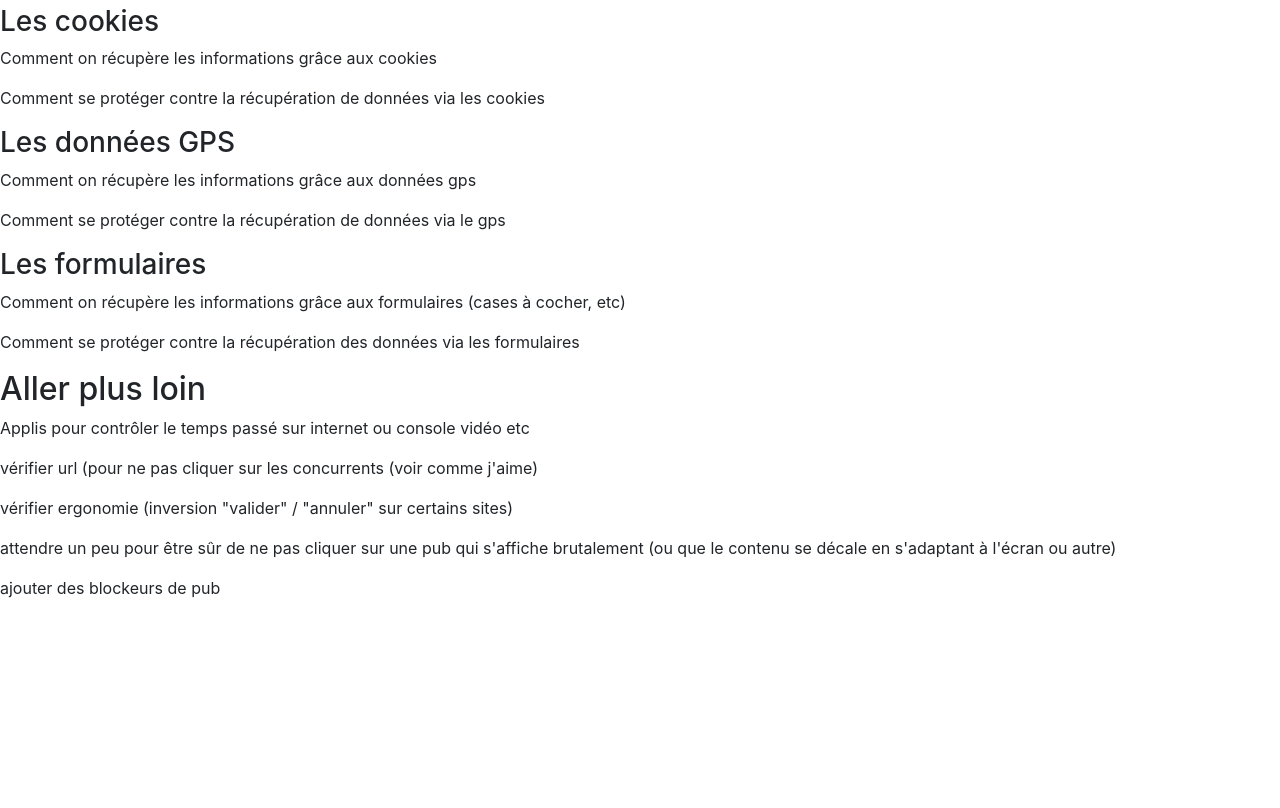
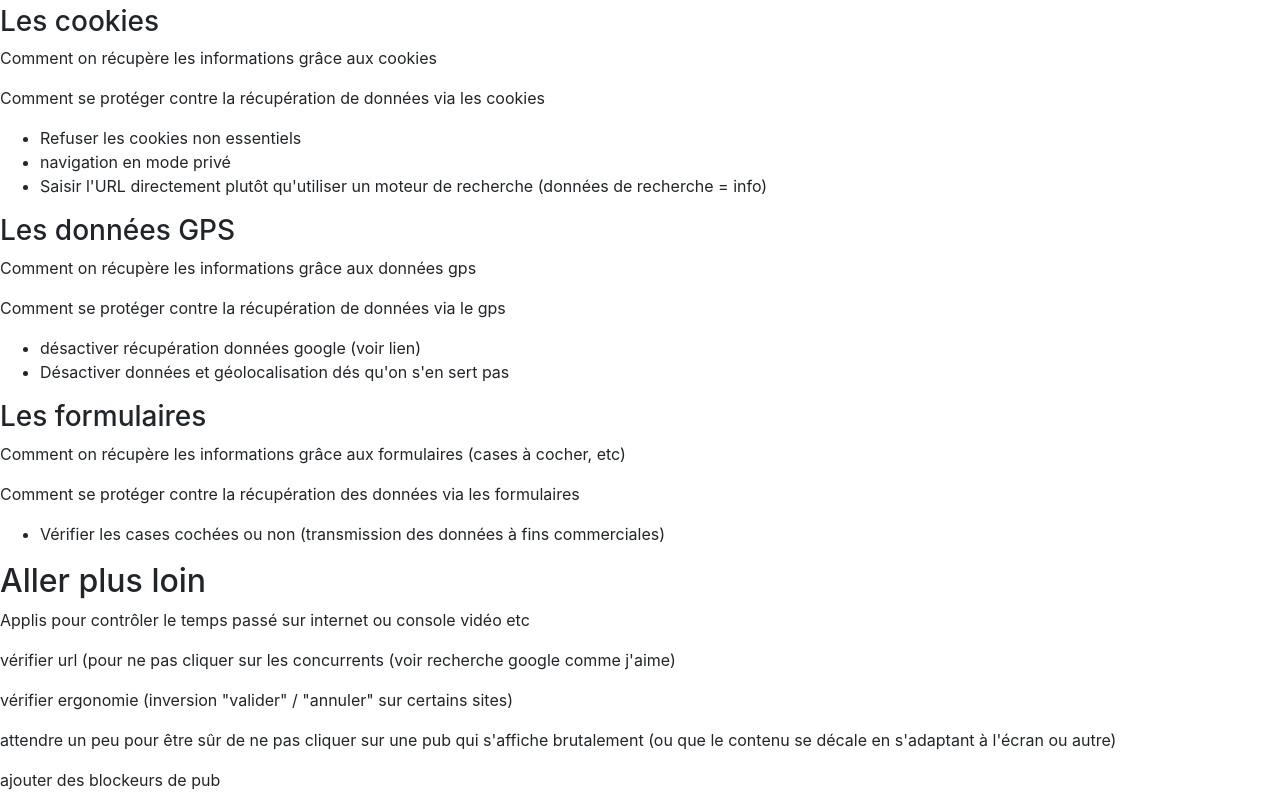
Before and after one commit to Lauraquat/OOS, a plain HTML site: page index.html in a window 1280 px wide. Shown: the part 824-1632 px from the top of the page. Before the commit the page ends 1440 px from the top, so only its background shows below. Drawn offline with Linux system fonts and the light colour scheme.

Commit message:
ajout pistes

```diff
--- a/index.html
+++ b/index.html
@@ -71,7 +71,13 @@
                     <p>Comment on récupère les informations grâce aux cookies</p>
                 </div>
                 <div class="protection">
-                    <p>Comment se protéger contre la récupération de données via les cookies</p>
+                    <p>Comment se protéger contre la récupération de données via les cookies
+                        <ul>
+                            <li>Refuser les cookies non essentiels</li>
+                            <li>navigation en mode privé</li>
+                            <li>Saisir l'URL directement plutôt qu'utiliser un moteur de recherche (données de recherche = info)</li>
+                        </ul>
+                    </p>
                 </div>
             </article>
             <article id="gps">
@@ -80,7 +86,12 @@
                     <p>Comment on récupère les informations grâce aux données gps</p>
                 </div>
                 <div class="protection">
-                    <p>Comment se protéger contre la récupération de données via le gps</p>
+                    <p>Comment se protéger contre la récupération de données via le gps
+                        <ul>
+                            <li>désactiver récupération données google (voir lien)</li>
+                            <li>Désactiver données et géolocalisation dés qu'on s'en sert pas</li>
+                        </ul>
+                    </p>
                 </div>
             </article>
             <article id="formulaires">
@@ -89,7 +100,11 @@
                     <p>Comment on récupère les informations grâce aux formulaires (cases à cocher, etc)</p>
                 </div>
                 <div class="protection">
-                    <p>Comment se protéger contre la récupération des données via les formulaires</p>
+                    <p>Comment se protéger contre la récupération des données via les formulaires
+                        <ul>
+                            <li>Vérifier les cases cochées ou non (transmission des données à fins commerciales)</li>
+                        </ul>
+                    </p>
                 </div>
             </article>
         </section>
@@ -98,13 +113,13 @@
         <section id="more">
             <h2>Aller plus loin</h2>
             <p>Applis pour contrôler le temps passé sur internet ou console vidéo etc</p>
-            <p>vérifier url (pour ne pas cliquer sur les concurrents (voir comme j'aime)</p>
+            <p>vérifier url (pour ne pas cliquer sur les concurrents (voir recherche google comme j'aime)</p>
             <p>vérifier ergonomie (inversion "valider" / "annuler" sur certains sites)</p>
             <p>attendre un peu pour être sûr de ne pas cliquer sur une pub qui s'affiche brutalement (ou que le contenu se décale en s'adaptant à l'écran ou autre)</p>
             <p>ajouter des blockeurs de pub</p>
         </section>
     </main>
 
-<script src="/assets/js/bootstrap.min.js"></script>
+    <script src="/assets/js/bootstrap.min.js"></script>
 </body>
 </html>
```
